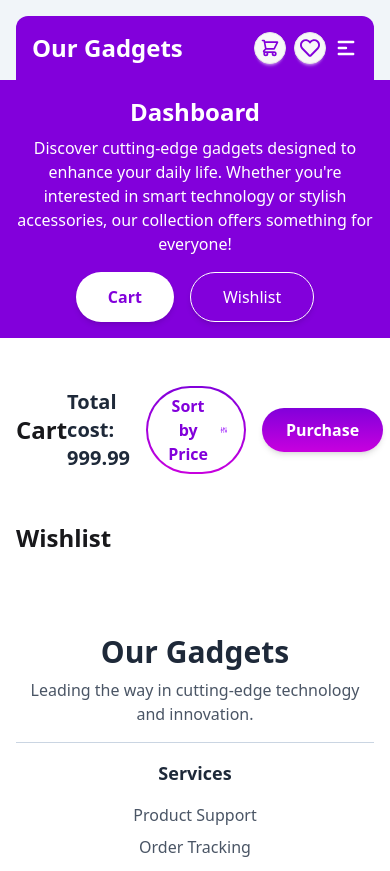
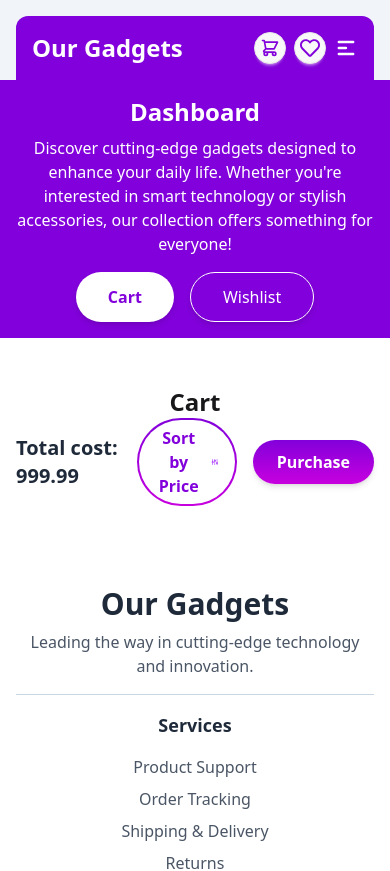
Before and after one commit to Minhajh2o/Our-Gadgets, a React (Vite) app: page /dashboard in a window 390 px wide. Shown: the top 871 px of the page. Built offline with nearby package versions, Linux system fonts and the light colour scheme.

Commit message:
cart and wishlist condition added

```diff
--- a/src/Routes/Dashboard/Cart.jsx
+++ b/src/Routes/Dashboard/Cart.jsx
@@ -4,7 +4,7 @@ import DashboardProductCard from "../Cards/DashboardProductCard";
 const Cart = () => {
   return (
     <div className="container max-w-5xl px-4 mx-auto">
-      <div className="flex items-center justify-between mt-12 mb-8">
+      <div className="flex flex-col md:flex-row items-center justify-between mt-12 mb-8">
         <h2 className="text-2xl font-bold">Cart</h2>
 
         {/* Cart Summary Section */}
--- a/src/Routes/Dashboard/Dashboard.jsx
+++ b/src/Routes/Dashboard/Dashboard.jsx
@@ -6,7 +6,7 @@ const Dashboard = () => {
   const [activeTab, setActiveTab] = useState("cart"); // 'cart' or 'wishlist'
   const handleActiveTab = (tab) => {
     setActiveTab(tab);
-    }
+  };
 
   const handleDashboardCart = () => {
     handleActiveTab("cart");
@@ -26,8 +26,7 @@ return (
       />
 
       {/* Dashboard Widgets */}
-        <DashboardWidgets />
-
+      <DashboardWidgets activeTab={activeTab} />
     </section>
   );
 };
--- a/src/Routes/Dashboard/DashboardWidgets.jsx
+++ b/src/Routes/Dashboard/DashboardWidgets.jsx
@@ -1,13 +1,8 @@
 import Cart from "./Cart";
 import Wishlist from "./Wishlist";
 
-const DashboardWidgets = () => {
-    return (
-        <div>
-            <Cart />
-            <Wishlist />
-        </div>
-    );
+const DashboardWidgets = ({ activeTab }) => {
+  return <div>{activeTab === "cart" ? <Cart /> : <Wishlist />}</div>;
 };
 
 export default DashboardWidgets;
```
Lines whose indentation alone changed are shown as unchanged.
